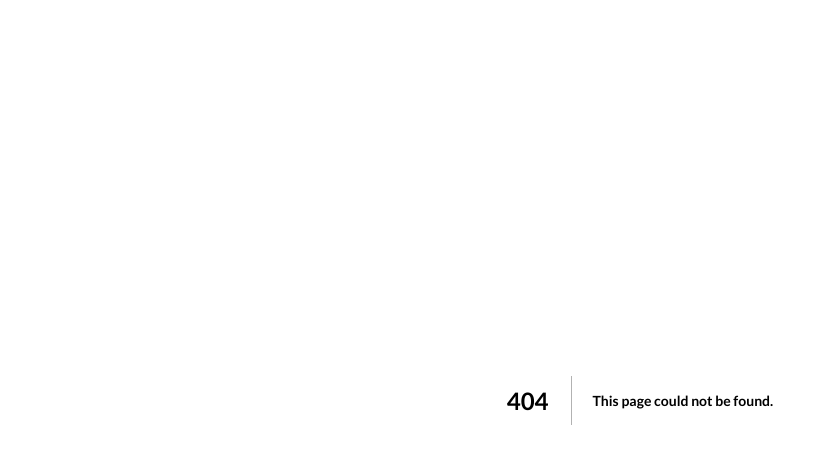
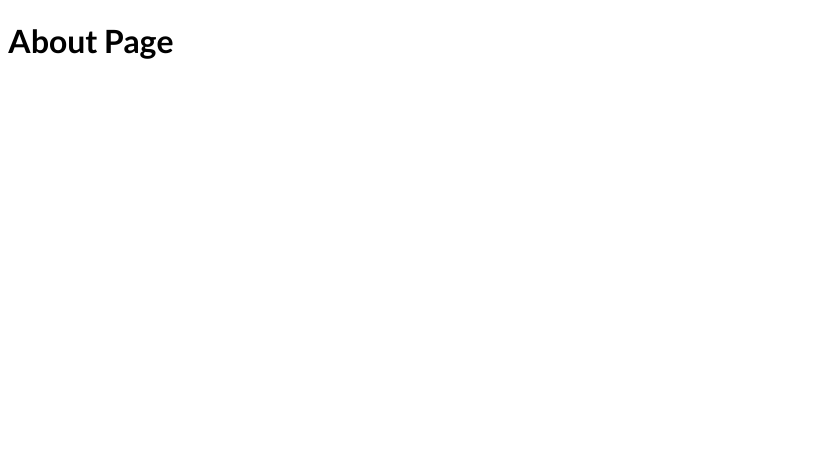
Before and after one commit to AlaaHamdyMohammadi/Maximilian-NextJS-Course, a Next.js app in the folder Section3/CodeSection3/: page /about in a window 1280 px wide. Before the commit this address had no page. Shown: the top 450 px of the page, without its empty margins (0-828 px from the left). Built offline with nearby package versions, Linux system fonts and the light colour scheme.

Commit message:
Static Route File

```diff
--- /dev/null
+++ b/Section3/CodeSection3/pages/about.js
@@ -0,0 +1,6 @@
+function AboutPage(){
+    return <div>
+        <h1>About Page</h1>
+    </div>
+}
+export default AboutPage
```
